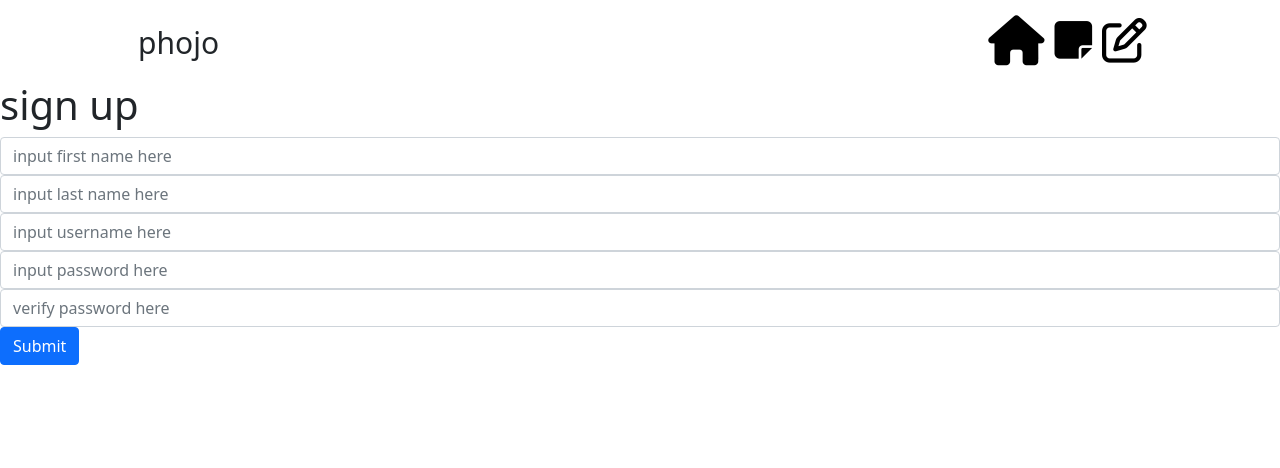
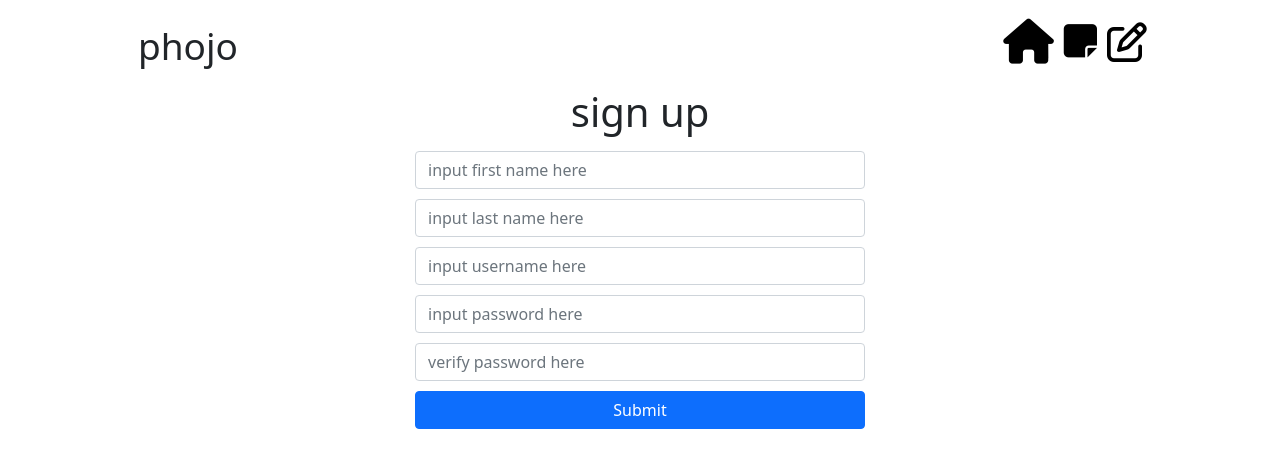
Before and after one commit to daoyeyemi/virt-pho-al, a React (Create React App) app in the folder frontend/: page /signup in a window 1280 px wide. Shown: the top 468 px of the page. Built offline with nearby package versions, Linux system fonts and the light colour scheme.

Commit message:
made changes to signup page and added new databse collection

```diff
--- a/frontend/src/components/CreatePost.js
+++ b/frontend/src/components/CreatePost.js
@@ -50,14 +50,15 @@ const CreatePost = () => {
 
     return (
         <>
-            <form onSubmit={handleSubmit}>
+            <h1 style={{ textAlign: 'center', marginBottom: '15px' }}>create</h1>
+            <form onSubmit={handleSubmit} style={{ width: "450px", margin: "10px auto" }}>
                 <div>
-                    <input onChange={handleChange} className="form-control" name="title" type="text" value={post.title} placeholder="input title here" aria-label="author" />
+                    <input style={{ margin: "10px auto" }} onChange={handleChange} className="form-control" name="title" type="text" value={post.title} placeholder="input title here" aria-label="author" />
                 </div>
                 <div>
-                    <textarea onChange={handleChange} className="form-control" name="description" type="text" value={post.description} placeholder="input description here" rows="3"></textarea>
+                    <textarea style={{ margin: "10px auto" }} onChange={handleChange} className="form-control" name="description" type="text" value={post.description} placeholder="input description here" rows="6"></textarea>
                 </div>
-                <div>
+                <div style={{ margin: "10px auto" }}>
                     <FileBase64
                         multiple={false}
                         // base64 is the file name
@@ -65,10 +66,9 @@ const CreatePost = () => {
                             setPost({ ...post, file: base64 })
                             console.log(post)
                         }}
-                        onChange={console.log('asdfghjkl')}
                     />
+                    <button style={{ margin: "10px auto", width: "100%" }} type="submit" className="btn btn-primary">Submit</button>
                 </div>
-                <button type="submit" className="btn btn-primary">Submit</button>
             </form>
         </>
 
--- a/frontend/src/components/EditPost.js
+++ b/frontend/src/components/EditPost.js
@@ -1,7 +1,7 @@
 import React, { useEffect, useState } from 'react';
-// import { Post } from "../../models/postModel";
 import { useNavigate, useParams } from 'react-router-dom';
 
+import FileBase64 from 'react-file-base64';
 import axios from 'axios';
 
 const EditPost = () => {
@@ -61,14 +61,14 @@ const EditPost = () => {
     }
 
   return (
-        <form onSubmit={handleSubmit}>
+        <form onSubmit={handleSubmit} style={{ width: "450px", margin: "10px auto" }}>
             <div>
-                <input onChange={handleChange} className="form-control" name="title" type="text" value={post.title} placeholder="input title here" aria-label="title" />
+                <input style={{ margin: "10px auto" }} onChange={handleChange} className="form-control" name="title" type="text" value={post.title} placeholder="input title here" aria-label="title" />
             </div>
             <div>
-                <textarea onChange={handleChange} className="form-control" name="description" type="text" value={post.description} placeholder="input description here" rows="3"></textarea>
+                <textarea style={{ margin: "10px auto" }} onChange={handleChange} className="form-control" name="description" type="text" value={post.description} placeholder="input description here" rows="6"></textarea>
             </div>
-            {/* <div>
+            <div style={{ margin: "10px auto" }}>
                 <FileBase64
                     multiple={false}
                     // base64 is the file name
@@ -77,8 +77,8 @@ const EditPost = () => {
                         console.log(post)
                     }}
                 />
-            </div> */}
-            <button type="submit" className="btn btn-primary">Submit</button>
+            </div>
+            <button style={{ width: "100%" }} type="submit" className="btn btn-primary">Submit</button>
         </form>
   );
 };
--- a/frontend/src/components/IndividualPost.js
+++ b/frontend/src/components/IndividualPost.js
@@ -17,20 +17,24 @@ const IndividualPost = ({ post }) => {
     }
 
     return (
-            <div style={{ width: "400px", margin: "5px auto", border: "1.5px solid gray", borderRadius: "3%" }}>
+            <div style={{ width: "400px", margin: "10px auto 17px auto", border: "1.5px solid gray", borderRadius: "3%" }}>
                 <div style={{ height: "200px", width: "100%" }}>
 
                 </div>
-                <h3 style={{ textAlign: "center" }}>Title: {post.title}</h3>
-                <h4 style={{ textAlign: "center" }}>Description: {post.description}</h4>
-                <div style={{ display: "flex", textAlign: "center" }}>
+                <h2 style={{ textAlign: "center" }}>{post.title}</h2>
+                <h6 style={{ textAlign: "center" }}>{post.description}</h6>
+                <div style={{ display: "flex", justifyContent: "space-evenly", width: "50%", margin: "0px auto", textAlign: "center" }}>
                     <div style={{ textAlign: "center", margin: "5px" }}>
                         <Link to={`/edit/${post._id}`}>
-                            <button className="btn btn-danger">Edit</button>
+                            {/* <button className="btn btn-danger">Edit</button> */}
+                            <i class="fa fa-pencil" aria-hidden="true" style={{ color: "black", fontSize: "30px", marginBottom: "10px" }}></i>
+
                         </Link>
                     </div>
                     <div style={{ textAlign: "center", margin: "5px" }}>
-                        <button onClick={() => deletePost(post._id)} className="btn btn-warning">Delete</button>
+                        {/* <button onClick={() => deletePost(post._id)} className="btn btn-warning">Delete</button> */}
+                        <i onClick={() => deletePost(post._id)} class="fa fa-times" aria-hidden="true" style={{ color: "red", fontSize: "30px", marginBottom: "10px" }}></i>
+
                     </div>
                 </div>
 
--- a/frontend/src/components/Login.js
+++ b/frontend/src/components/Login.js
@@ -2,12 +2,19 @@ import React from 'react';
 
 const Login = () => {
     return (
-        <form>
-            <h1>login</h1>
-            <input class="form-control" name="username" type="text" placeholder="input username here" aria-label="username" />
-            <input class="form-control" name="password" type="text" placeholder="input password here" aria-label="password" />
-            <button type="submit" className="btn btn-primary">Submit</button>
-        </form>
+        <>
+            <h1 style={{ textAlign: 'center' }}>login</h1>
+            <form style={{ width: "450px", margin: "10px auto" }}>
+                <div>
+                <input style={{ margin: "10px auto" }} class="form-control" name="username" type="text" placeholder="input username here" aria-label="username" />
+                </div>
+                <div>
+                    <input style={{ margin: "10px auto" }} class="form-control" name="password" type="text" placeholder="input password here" aria-label="password" />
+                </div>
+                <button style={{ width: "100%" }} type="submit" className="btn btn-primary">Submit</button>
+            </form>
+        </>
+
     );
 };
 
--- a/frontend/src/components/Navbar.js
+++ b/frontend/src/components/Navbar.js
@@ -5,24 +5,24 @@ const Navbar = () => {
     return (
         <nav style={{ display: "flex", justifyContent: "space-between", width: "80%", margin: "10px 10% 10px 10%" }}>
             <div>
-                <h2 style={{ margin: "15px 10px 10px 10px", fontSize: "30px" }}>
+                <h2 style={{ margin: "14px 10px 10px 10px", fontSize: "37px" }}>
                     phojo
                 </h2>
             </div>
             <div style={{ textAlign: 'right', display: "flex", justifyContent: "space-between" }}>
-                <div style={{ margin: "5px" }}>
+                <div style={{ margin: "9px 5px 5px 5px" }}>
                     <Link to={"/"}>
-                        <i class="fa fa-home" aria-hidden="true" style={{ color: "black", fontSize: "50px" }}></i>
+                        <i class="fa fa-home" aria-hidden="true" style={{ color: "black", fontSize: "45px" }}></i>
                     </Link>
                 </div>
-                <div style={{ margin: "7.5px 5px 5px 5px" }}>
+                <div style={{ margin: "11.5px 5px 5px 5px" }}>
                     <Link to={"/posts"}>
-                        <i class="fa fa-sticky-note" aria-hidden="true" style={{ color: "black", fontSize: "43px" }}></i>
+                        <i class="fa fa-sticky-note" aria-hidden="true" style={{ color: "black", fontSize: "38px" }}></i>
                     </Link>
                 </div>
-                <div style={{ margin: "7.5px 5px 5px 5px" }}>
+                <div style={{ margin: "11.5px 5px 5px 5px" }}>
                     <Link to={"/create"}>
-                        <i class="fa fa-pencil-square-o" aria-hidden="true" style={{ color: "black", fontSize: "45px" }}></i>
+                        <i class="fa fa-pencil-square-o" aria-hidden="true" style={{ color: "black", fontSize: "40px" }}></i>
                     </Link>
                 </div>
             </div>
--- a/frontend/src/components/Signup.js
+++ b/frontend/src/components/Signup.js
@@ -1,22 +1,29 @@
 import React from 'react';
 
 const Signup = () => {
+
+    const handleChange = () => {
+
+    }
+
+    const handleSubmit = () => {
+
+    }
+
     return (
-        // first name
-        // last name
-        // username
-        // password
-        // verify password
-        <form>
-            <h1>sign up</h1>
-            <input class="form-control" name="first-name" type="text" placeholder="input first name here" aria-label="first name" />
-            <input class="form-control" name="last-name" type="text" placeholder="input last name here" aria-label="last name" />
-            <input class="form-control" name="username" type="text" placeholder="input username here" aria-label="username" />
-            <input class="form-control" name="password" type="text" placeholder="input password here" aria-label="password" />
-            <input class="form-control" name="confirm-password" type="text" placeholder="verify password here" aria-label="confirm password" />
 
-            <button type="submit" className="btn btn-primary">Submit</button>
-        </form>
+        <>
+            <h1 style={{ textAlign: 'center', marginBottom: "15px" }}>sign up</h1>
+            <form style={{ width: "450px", margin: "10px auto" }}>
+                <input style={{ margin: "10px auto" }} class="form-control" name="first-name" type="text" placeholder="input first name here" aria-label="first name" />
+                <input style={{ margin: "10px auto" }} class="form-control" name="last-name" type="text" placeholder="input last name here" aria-label="last name" />
+                <input style={{ margin: "10px auto" }} class="form-control" name="username" type="text" placeholder="input username here" aria-label="username" />
+                <input style={{ margin: "10px auto" }} class="form-control" name="password" type="text" placeholder="input password here" aria-label="password" />
+                <input style={{ margin: "10px auto" }} class="form-control" name="confirm-password" type="text" placeholder="verify password here" aria-label="confirm password" />
+                <button style={{ width: "100%" }} type="submit" className="btn btn-primary">Submit</button>
+            </form>
+        </>
+
     );
 };
 
```
Also changed, not shown: frontend/src/components/Posts.js (+27 -27 lines).
